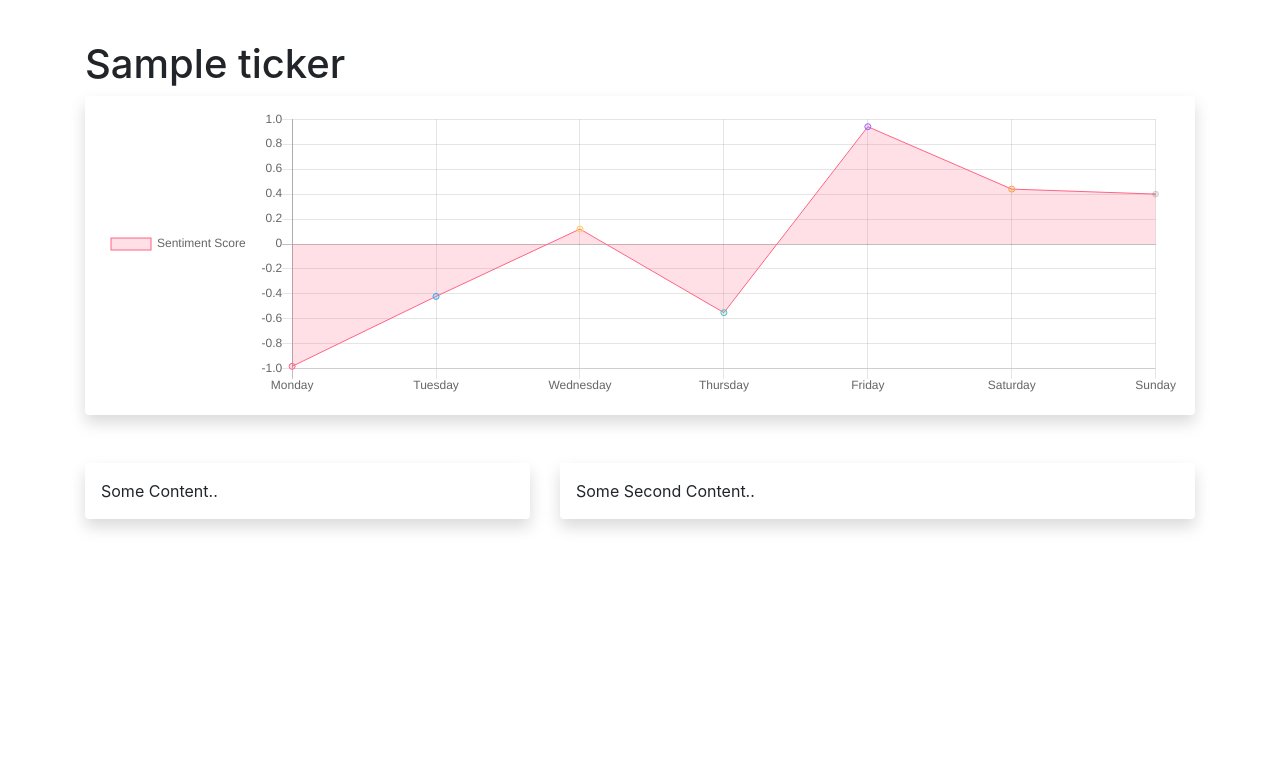
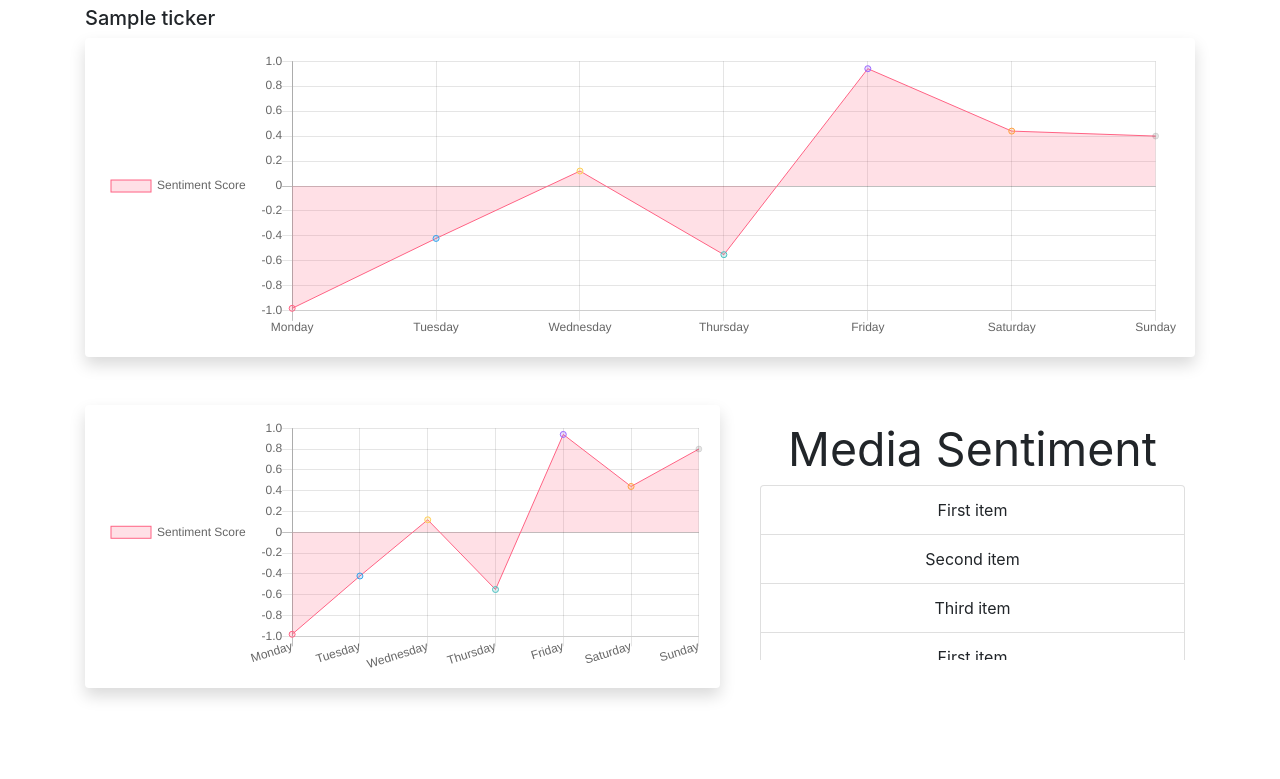
Before and after one commit to dwang/pennapps-2019f, a Flask app: template app/templates/dashboard.html in a window 1280 px wide. Shown: the top 779 px of the page. Run offline with Flask 2, Linux system fonts and the light colour scheme; the template is opened without the code that fills it: most values are stand-ins (such as "Sample title", 1, 10 or a date in 2020); some libraries are stand-ins or nearby versions.

Commit message:
feat: added extra chart to dashboard

```diff
--- a/app/templates/dashboard.html
+++ b/app/templates/dashboard.html
@@ -10,21 +10,41 @@
         integrity="sha384-ggOyR0iXCbMQv3Xipma34MD+dH/1fQ784/j6cY/iJTQUOhcWr7x9JvoRxT2MZw1T" crossorigin="anonymous">
 </head>
 
-<body>
+<body style="height:100%">
     <div class="container">
-        <h1 style="padding-top: 1em">{{ ticker }}</h1>
+        <h1 style="padding-top: 0.3em; font-size:20px">{{ ticker }}</h1>
         <div class="shadow p-3 mb-5 bg-white rounded">
             <canvas id="gsChart" width="30vw" height="8vh"></canvas>
         </div>
         <div class="row">
-          <div class="col-md-5">
+          <div class="col-md-7">
              <div class="col-md-13 shadow p-3 mb-5 bg-white rounded">
-                Some Content..
+                <canvas id="psChart" width="12vw" height="5vh"></canvas>
              </div>
           </div>
-          <div class="col-md-7">
-             <div class="col-md-13 shadow p-3 mb-5 bg-white rounded">
-                Some Second Content..
+          <div class="col-md-5" >
+             <div class="col-md-13" style="text-align:center; padding:10px; height:5vh">
+                <span style="font-size:4vh">Media Sentiment</span>
+                <ul class="list-group" style="max-height:175px; overflow-y:scroll">
+                  <li class="list-group-item">First item</li>
+                  <li class="list-group-item">Second item</li>
+                  <li class="list-group-item">Third item</li>
+                  <li class="list-group-item">First item</li>
+                  <li class="list-group-item">Second item</li>
+                  <li class="list-group-item">Third item</li>
+                  <li class="list-group-item">First item</li>
+                  <li class="list-group-item">Second item</li>
+                  <li class="list-group-item">Third item</li>
+                  <li class="list-group-item">First item</li>
+                  <li class="list-group-item">Second item</li>
+                  <li class="list-group-item">Third item</li>
+                  <li class="list-group-item">First item</li>
+                  <li class="list-group-item">Second item</li>
+                  <li class="list-group-item">Third item</li>
+                  <li class="list-group-item">First item</li>
+                  <li class="list-group-item">Second item</li>
+                  <li class="list-group-item">Third item</li>
+                </ul>
              </div>
           </div>
         </div>
@@ -79,7 +99,7 @@
         });
     </script>
     <script>
-        var ctx = document.getElementById("priceChart").getContext('2d');
+        var ctx = document.getElementById("psChart").getContext('2d');
         var myChart = new Chart(ctx, {
             type: 'line',
             data: {
```
